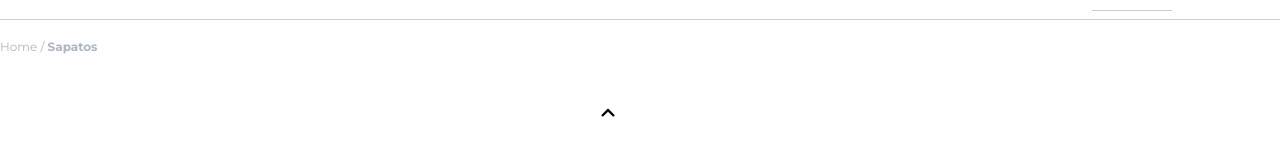
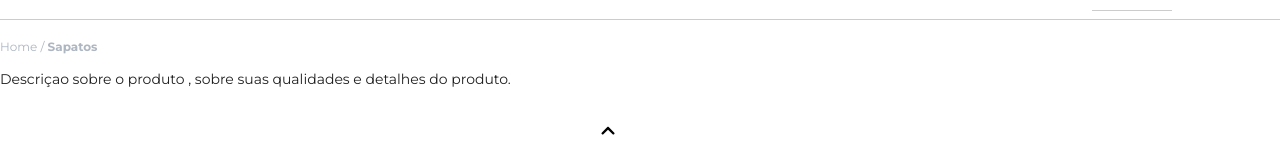
Before and after one commit to EduardoAguiarS/02.Tech-Summer, a React (Create React App) app: page /product/1/1 in a window 1280 px wide. Shown: the part 138-298 px from the top of the page. Built offline with nearby package versions, Linux system fonts and the light colour scheme; data requests are answered from the project's data file.

Commit message:
Product Description

```diff
--- /dev/null
+++ b/src/components/Product/ProductDescription/index.tsx
@@ -0,0 +1,18 @@
+import { useProduct } from "../../../providers/context";
+import "./styles.scss";
+
+const ProductDescription = () => {
+  const { product } = useProduct();
+
+  return (
+    <div className="description">
+      <span className="title">Descrição</span>
+      <p className="desc">
+        {product?.description ||
+          "Descriçao sobre o produto , sobre suas qualidades e detalhes do produto."}
+      </p>
+    </div>
+  );
+};
+
+export default ProductDescription;
--- /dev/null
+++ b/src/components/Product/ProductDescription/styles.scss
@@ -0,0 +1,19 @@
+@import "../../../styles/variables.scss";
+
+.description {
+  .title {
+    font-size: 0.875rem;
+    color: $orange__light;
+    margin-bottom: 0.3rem;
+    display: block;
+
+    @media screen and (min-width: $screen__desktop) {
+      display: none;
+    }
+  }
+
+  .desc {
+    color: $dark;
+    font-size: 0.875rem;
+  }
+}
--- a/src/pages/Product.tsx
+++ b/src/pages/Product.tsx
@@ -2,6 +2,7 @@ import Footer from "../components/Footer/Footer";
 import Header from "../components/Header/Hero";
 import PageTitle from "../components/PageTitle";
 import Breadcrumb from "../components/Product/Breadcrumb";
+import ProductDescription from "../components/Product/ProductDescription";
 import ProductTitle from "../components/Product/ProductTitle";
 import { SliderOther, SliderProduct } from "../components/Product/Slides";
 import "./product.scss";
@@ -15,6 +16,7 @@ export const Product: React.FC<ProductProps> = () => {
       <div className="product__container">
         <Breadcrumb />
         <ProductTitle />
+        <ProductDescription />
         <SliderProduct />
         <SliderOther />
         <PageTitle title={"Quem viu, viu tambem"} />
```
